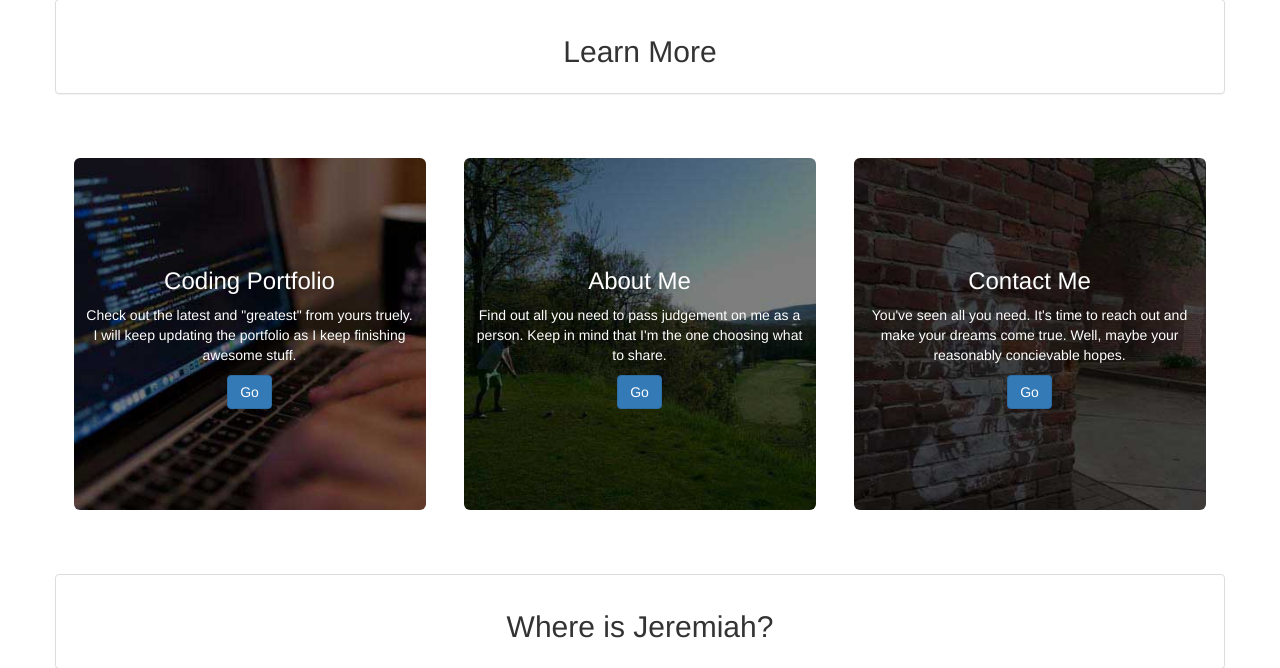
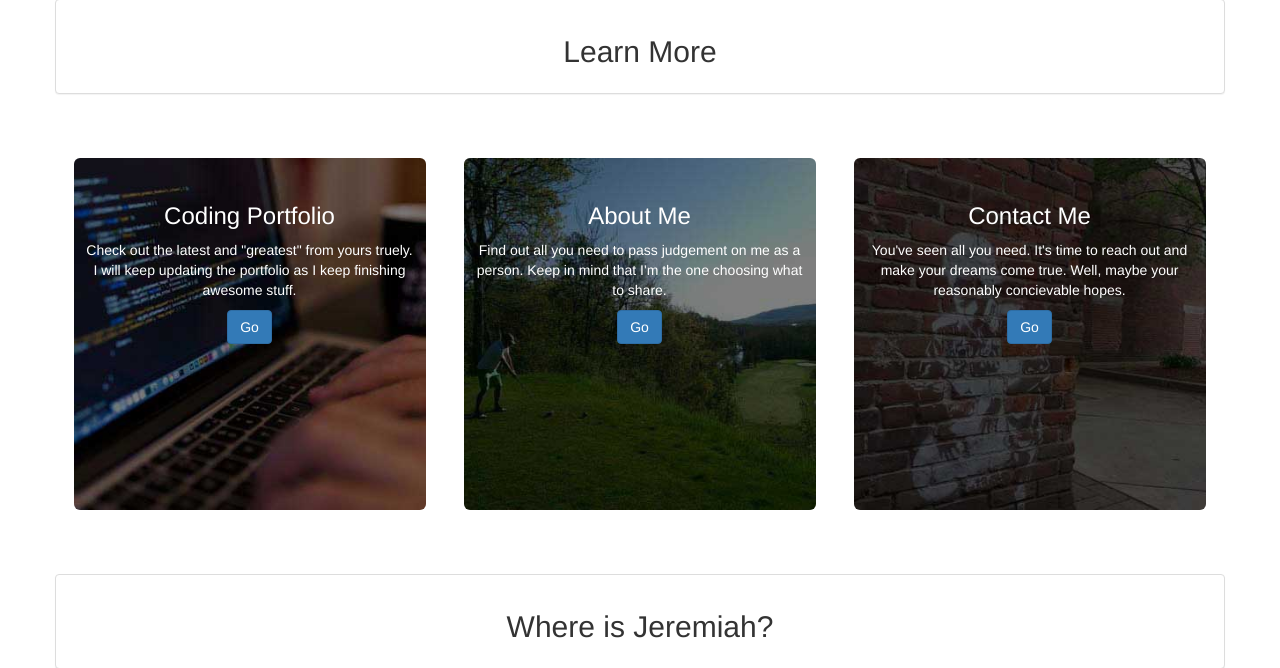
Before and after one commit to jeremiahscanlon/my-portfolio, a PHP site: page / in a window 1280 px wide. Shown: the part 496-1164 px from the top of the page. Run offline with PHP 8.4, Linux system fonts and the light colour scheme.

Commit message:
fixed profile page

```diff
--- a/css/custom.css
+++ b/css/custom.css
@@ -83,7 +83,7 @@
 .caption {
 	text-align: center;
 	position: absolute;
-	top: 85px;
+	top: 20px;
 	width: 90%;
 }
 
```
